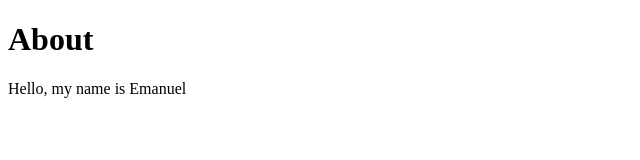
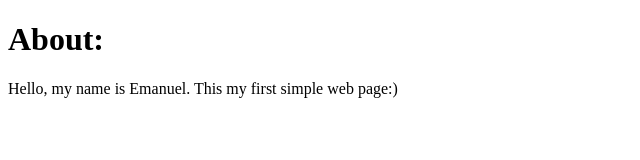
Before and after one commit to Emm24/Emm24.github.io, a plain HTML site: page about.html in a window 1280 px wide. Shown: the whole page, without its empty margins (0-640 px from the left). Drawn offline with Linux system fonts and the light colour scheme.

Commit message:
Update about.html

```diff
--- a/about.html
+++ b/about.html
@@ -8,7 +8,7 @@
     <link rel="stylesheet" href="./style.css">
 </head>
 <body>
-    <h1>About</h1>
-    <p>Hello, my name is Emanuel</p>
+    <h1>About:</h1>
+    <p>Hello, my name is Emanuel. This my first simple web page:)</p>
 </body>
 </html>
```
